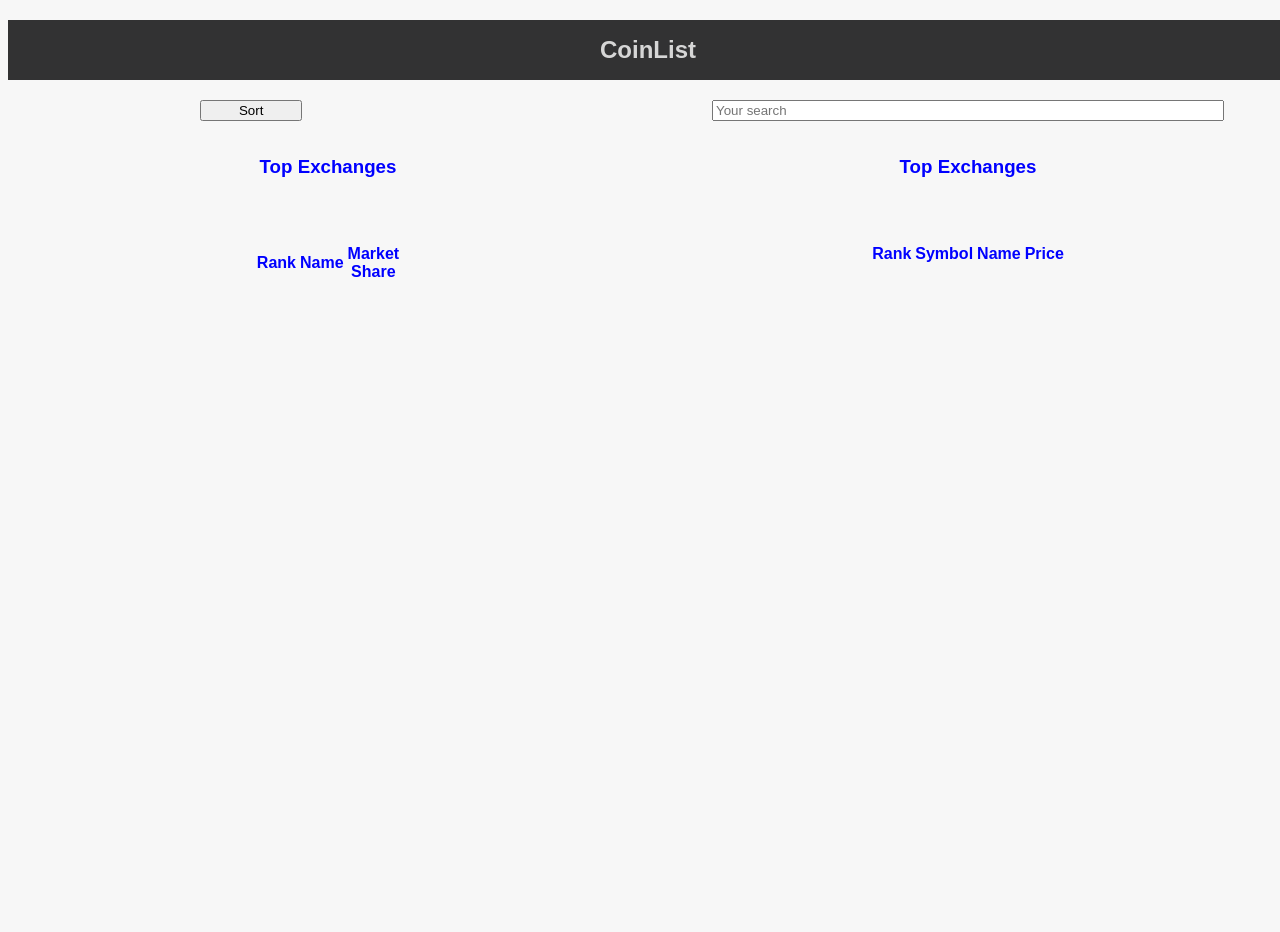
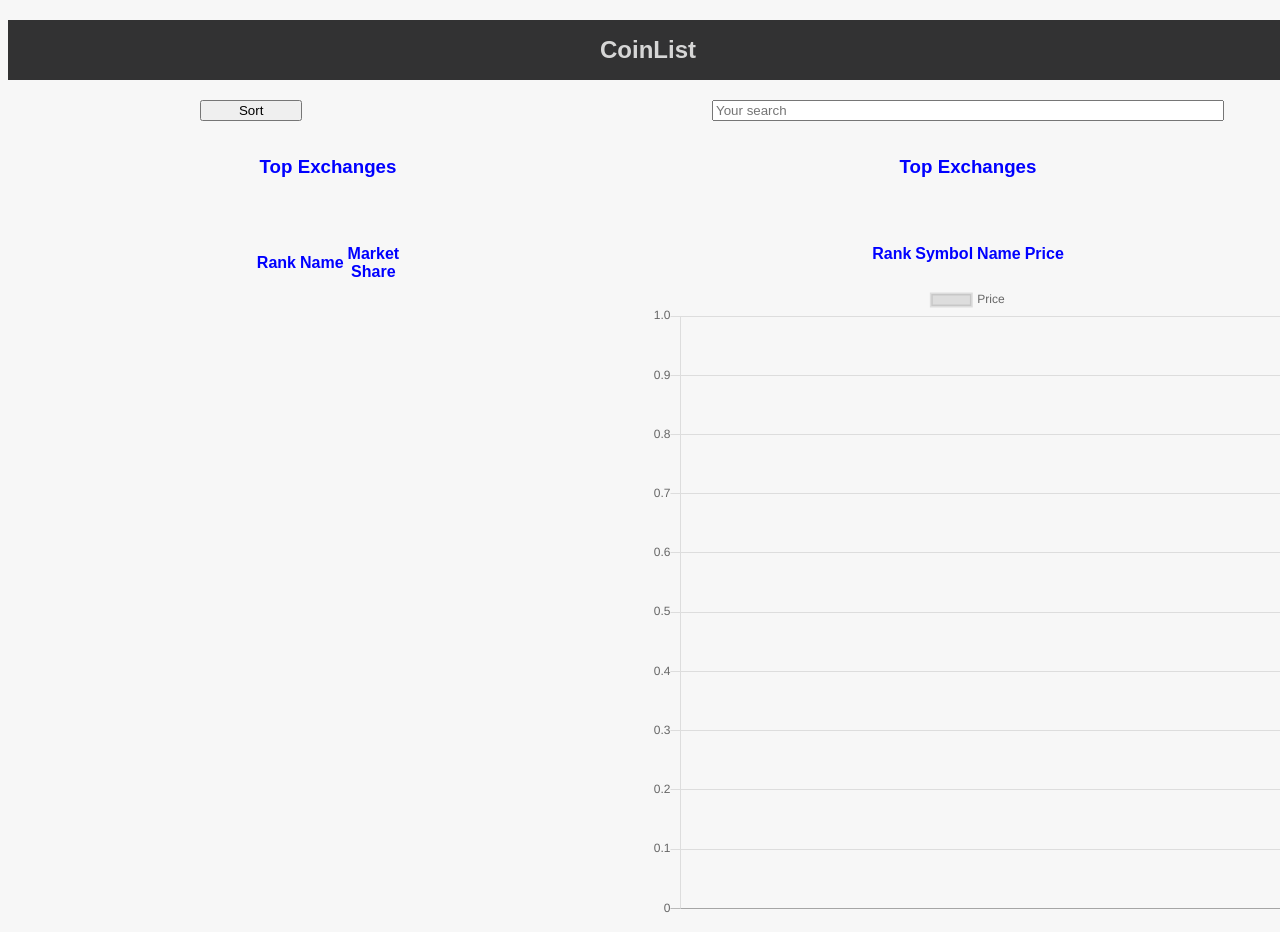
Before and after one commit to sagardesai90/hone_capital_challenge, a website: page public/index.html in a window 1280 px wide. Before the commit the page ends 800 px from the top, so only its background shows below. Drawn offline with nearby package versions, Linux system fonts and the light colour scheme; no server answers.

Commit message:
got second graph with 24h BTC prices

```diff
--- a/public/app.js
+++ b/public/app.js
@@ -26,6 +26,7 @@ async function getTopCoins() {
     // console.log(filterRes, "top coins");
     createCoinRow(filterRes);
     chartRender(filterRes);
+    bitcoinDay(filterRes);
   } catch (e) {
     console.log(e);
     return e;
@@ -42,7 +43,7 @@ async function getExchanges() {
       data: { exchanges }
     } = topExchanges;
     let filteredRes = exchanges.filter(res => res.rank <= 10);
-    // console.log(filteredRes, "filteredRes");
+    console.log(topExchanges, "topExchanges");
     createExchangeRow(filteredRes);
   } catch (e) {
     console.log(e, "e");
@@ -88,9 +89,44 @@ const createCoinRow = res => {
   }
 };
 
+function bitcoinDay(res) {
+  let btc;
+  let btcHist;
+  if (res) {
+    btc = res[0];
+    const { history } = btc;
+    btcHist = history;
+    console.log(history, "history");
+    console.log(btc, "btc in day");
+  }
+  var ctx = document.getElementById("graph2");
+  var myLineChart = new Chart(ctx, {
+    type: "line",
+    data: {
+      labels: btcHist,
+      datasets: [
+        {
+          label: "Price",
+          data: btcHist
+        }
+      ]
+    },
+    options: {
+      scales: {
+        yAxes: [
+          {
+            ticks: {
+              beginAtZero: false
+            }
+          }
+        ]
+      }
+    }
+  });
+}
+
 function chartRender(res) {
   var ctx = document.getElementById("graph1");
-  console.log(res, "res in chart");
   let labels = [];
   let prices = [];
   for (let i = 0; i < res.length; i++) {
@@ -139,5 +175,6 @@ function chartRender(res) {
     }
   });
 }
+bitcoinDay();
 getTopMarkets();
 getTopCoins();
--- a/public/index.html
+++ b/public/index.html
@@ -51,7 +51,9 @@
       <div class="graph-one">
         <canvas id="graph1" width="400" height="400"></canvas>
       </div>
-      <div class="graph-two"></div>
+      <div class="graph-two">
+        <canvas id="graph2" width="400" height="400"></canvas>
+      </div>
       <div class="graph-three"></div>
       <div class="graph-four"></div>
     </div>
```
